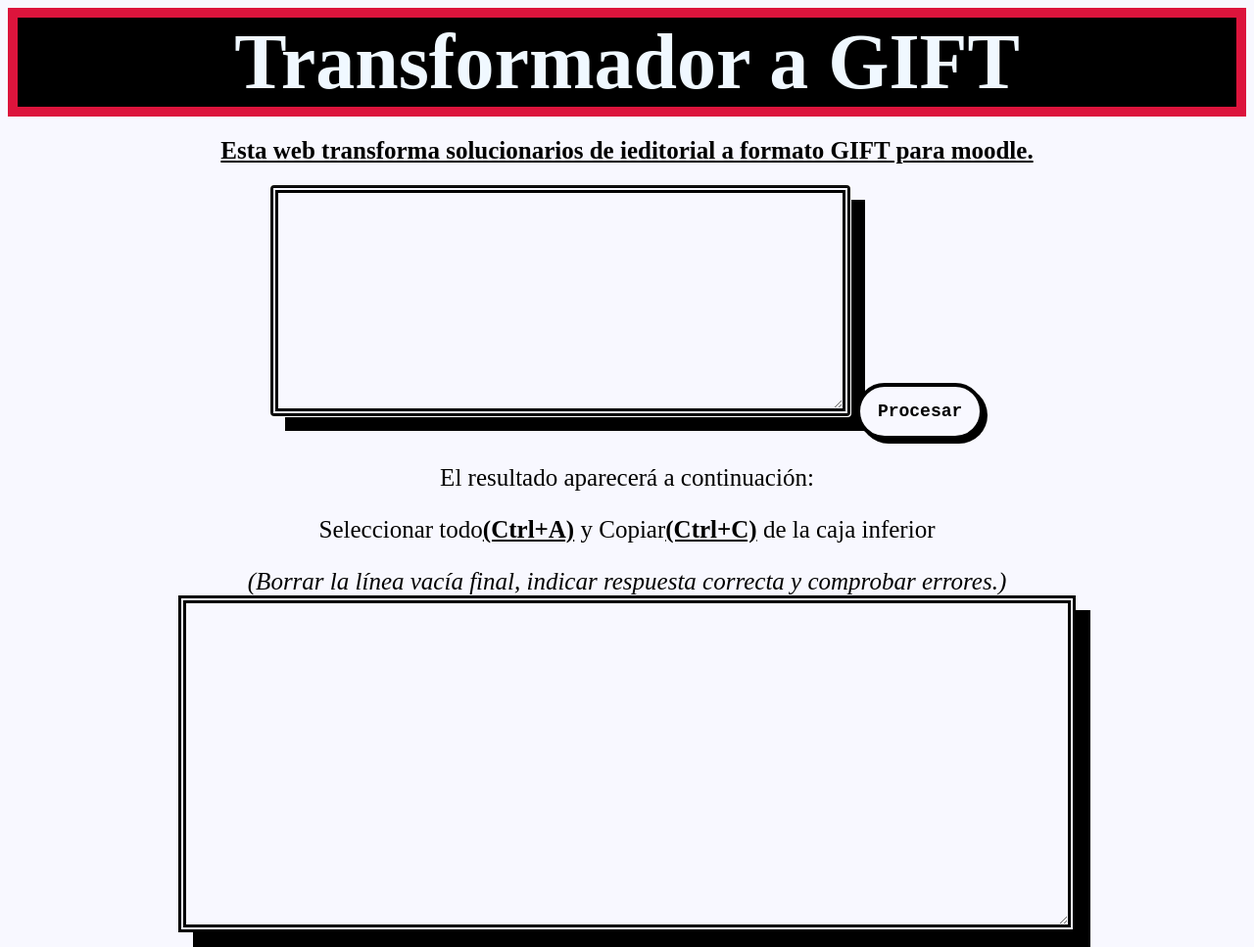
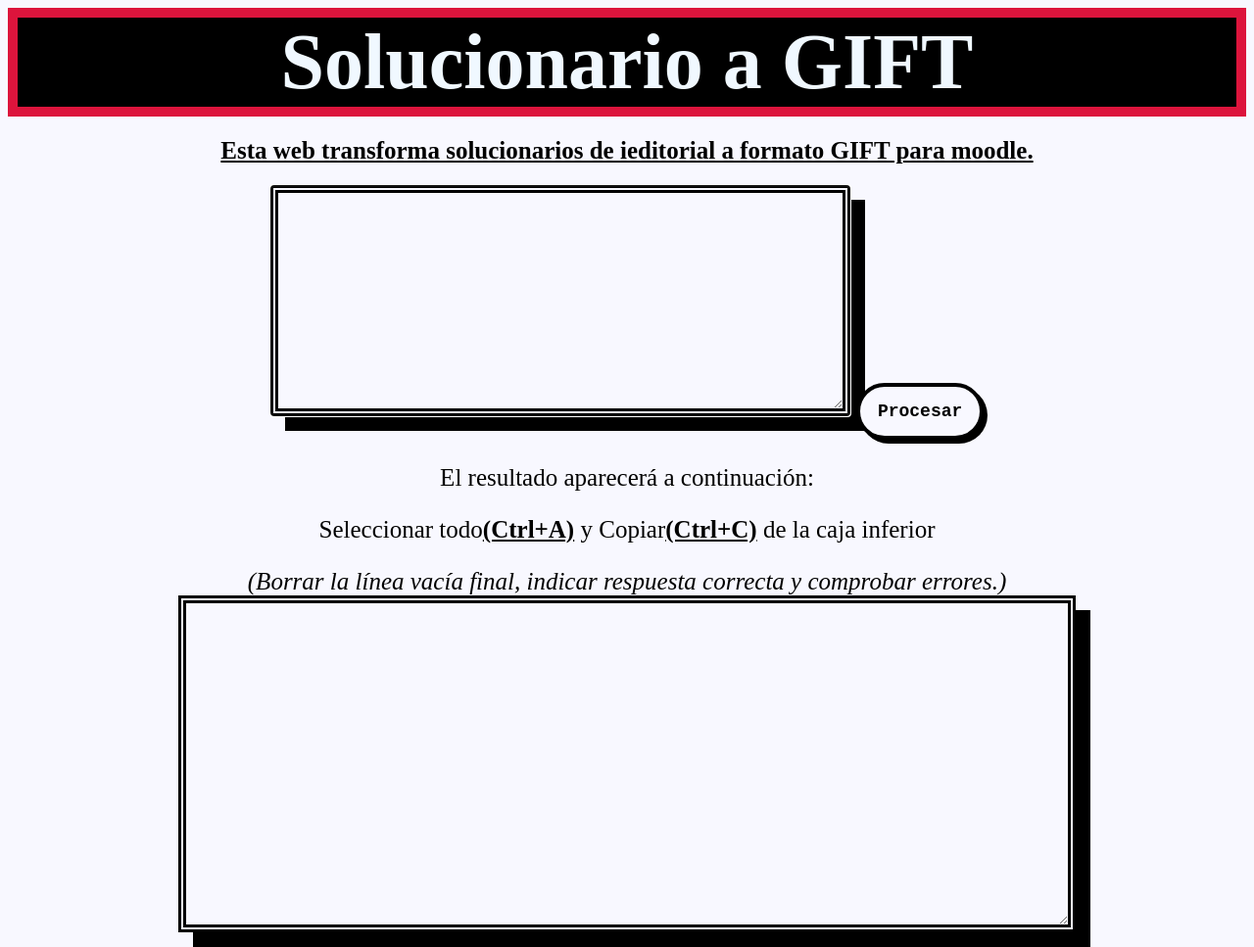
Before and after one commit to rogeritec/rogeritec.github.io, a plain HTML site: page index.html in a window 1280 px wide. Shown: the whole page at 98% size. Drawn offline with Linux system fonts and the light colour scheme.

Commit message:
Update index.html

```diff
--- a/index.html
+++ b/index.html
@@ -7,7 +7,7 @@
     <script src="script.js"></script>
 </head>
 <body>
-    <header>Transformador a GIFT</header>
+    <header>Solucionario a GIFT</header>
     <h2><u>Esta web transforma solucionarios de ieditorial a formato GIFT para moodle.</u></h2>
     <textarea id="recipient" autofocus cols="60" rows="12"></textarea>
     <button id="trigger" onclick="manager()">Procesar</button>
```
